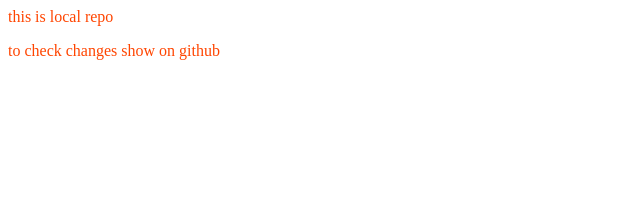
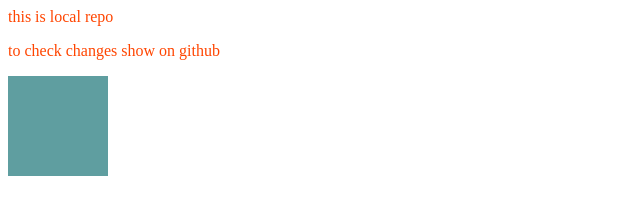
Before and after one commit to himalay-bambhaniya/local-repo, a plain HTML site: page index.html in a window 1280 px wide. Shown: the whole page, without its empty margins (0-640 px from the left). Drawn offline with Linux system fonts and the light colour scheme.

Commit message:
added div

```diff
--- a/index.html
+++ b/index.html
@@ -10,6 +10,8 @@
 <body>
     <p>this is local repo</p>
     <p>to check changes show on github</p>
+
+    <div class="container"> </div>
 </body>
 
 </html>
--- a/style.css
+++ b/style.css
@@ -1,3 +1,9 @@
 p {
   color: orangered;
 }
+
+.container {
+  height: 100px;
+  width: 100px;
+  background-color: cadetblue;
+}
```
